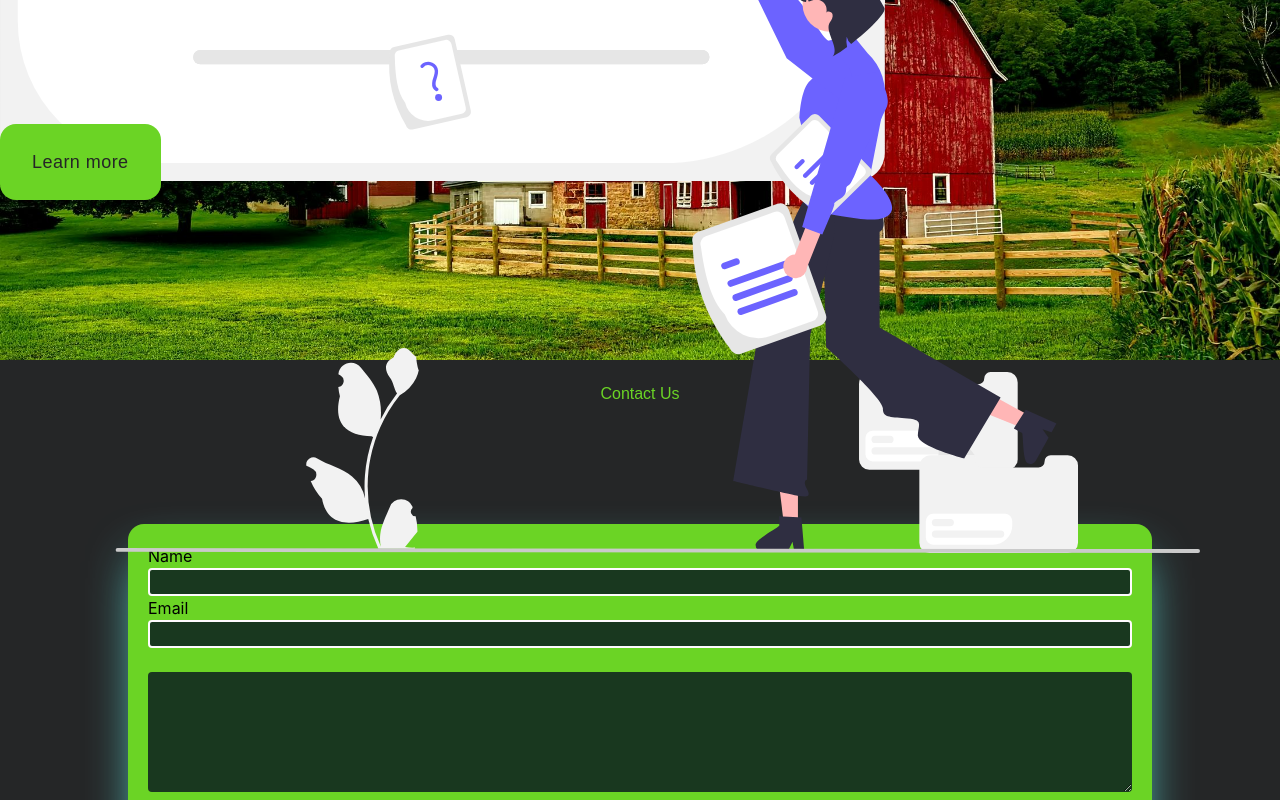
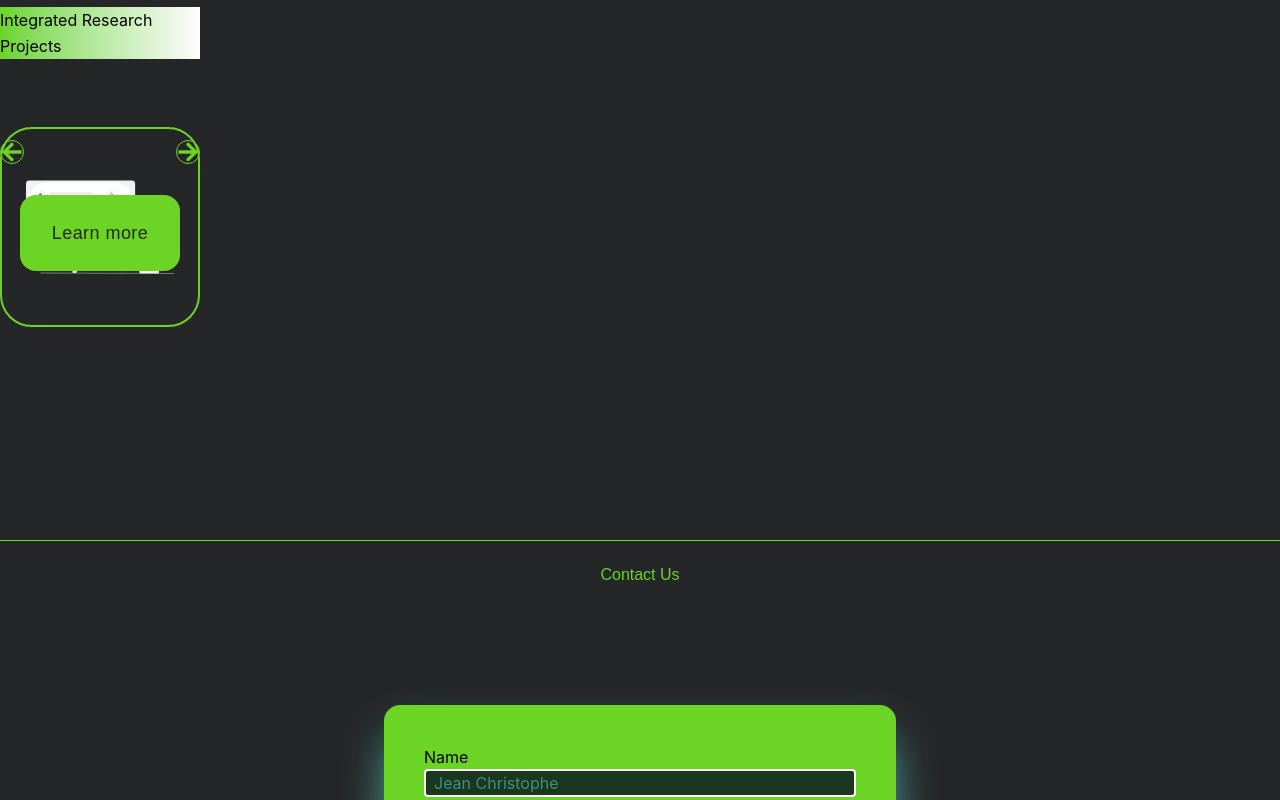
Before and after one commit to MiguelKhanda/e_dencare, a Next.js app: page / in a window 1280 px wide. Shown: the part 1860-2660 px from the top of the page. Built offline with nearby package versions, Linux system fonts and the light colour scheme.

Commit message:
newTOday

```diff
--- a/components/Button.jsx
+++ b/components/Button.jsx
@@ -2,7 +2,7 @@
 import { motion } from 'framer-motion'
 import React from 'react'
 
-const Button = ({text, isAnimate}) => {
+const Button = ({text, align}) => {
   return (
     <motion.div
      initial={{y:30, scale:0}}
--- a/components/Card.jsx
+++ b/components/Card.jsx
@@ -16,19 +16,19 @@ const Card = () => {
   }
 
   return (
-   <div className='z-40 pt-40 relative'>
+   <div className='z-40 pt-40 relative w-50 h-50'>
     <Image
      src={service_Data[currentIndex].image}
      alt='Image'
      height={800}
      width={1200}
-     className='absolute top-0'
+     className='absolute top-0 h-full w-full border-primary border-2 p-6 rounded-4xl mt-30'
      />
      <FaArrowLeft className='h-6 w-6 absolute top-2/3 border rounded-full text-primary' onClick={handlePrev}/>
      <FaArrowRight className='h-6 w-6 absolute top-2/3 border rounded-full right-0 text-primary' onClick={handleNext}/>
      <p className='bg-linear-to-r from-primary to-light absolute top-0 w-full'>{service_Data[currentIndex].service}</p>
-     <div className='absolute -bottom-60'>
-        <Button text='Learn more'/>
+     <div className='flex justify-center'>
+        <Button text='Learn more' align='center'/>
      </div>
    </div>
   )
--- a/components/Contact.jsx
+++ b/components/Contact.jsx
@@ -10,13 +10,15 @@ const Contact = () => {
 
   }
   return (
-    <div className="mt-100 bg-dark h-screen">
+    <div className="bg-dark h-screen">
+      <hr className="w-full text-primary shadow-2xl shadow-secondary"/>
       <h1 className="text-primary pt-6 text-center">Contact Us</h1>
-      <form onSubmit={handleSubmit(onSubmit)} className="bg-primary flex flex-col w-[80%] mx-auto rounded-2xl p-5 mt-30 shadow-secondary shadow-2xl">
+      <form onSubmit={handleSubmit(onSubmit)} className="bg-primary flex flex-col w-[90%] mx-auto rounded-2xl p-5 mt-30 shadow-secondary shadow-2xl sm:w-[70%] sm:py-12 md:w-[40%] md:p-10">
         <div className="flex flex-col">
           <label htmlFor="">Name</label>
           <input
-          className="outline-light border-light border-2 rounded bg-accent text-secondary"
+          placeholder="Jean Christophe"
+          className="px-2 outline-light border-light border-2 rounded bg-accent text-secondary"
           {...register('name', {required:'Name is required'})}
           />
           {errors.name && <p>{errors.name.message}</p>}
@@ -24,8 +26,9 @@ const Contact = () => {
           <div className="flex flex-col">
           <label htmlFor="">Email</label>
           <input
+          placeholder="jeanchriskas@gmail.com"
           type="text"
-          className="outline-light border-light border-2 rounded bg-accent text-secondary"
+          className="px-2 outline-light border-light border-2 rounded bg-accent text-secondary"
           {...register('email', {
             required: 'Email is required',
             pattern:{
@@ -38,7 +41,8 @@ const Contact = () => {
           {errors.email && <p>{errors.email.message}</p>}
         </div>
         <div>
-          <textarea className="bg-accent text-light w-full mt-6 rounded p-6 h-30"
+          <label>Message</label>
+          <textarea placeholder="Write to us" className="bg-accent w-full mt-1 rounded p-2 h-30 md:h-50 text-secondary"
           {...register('message', {
             required:'Message is required',
             minLength:{value:10, message:'Minimum 10 characters'}
--- a/components/Services.jsx
+++ b/components/Services.jsx
@@ -3,17 +3,11 @@ import Card from "./Card"
 
 const Services = () => {
   return (
-    <div className='relative flex flex-col'>
-      <h1 className="text-center text-dark pt-8">Our Services</h1>
-      <Image
-        src= '/images/service-bg.jpg'
-        width={1200}
-        height={800}
-        alt="Background"
-        className="w-full absolute -z-50 object-cover top-0 inset-0 h-screen"
-        priority
-      />
-      <Card/>
+    <div className='h-screen bg-dark relative'>
+      <h1 className="text-primary text-xl text-center pt-5">Our Services</h1>
+      <div className="absolute right-0 left-0 top-1/3">
+        <Card/>
+      </div>
     </div>
   )
 }
```
